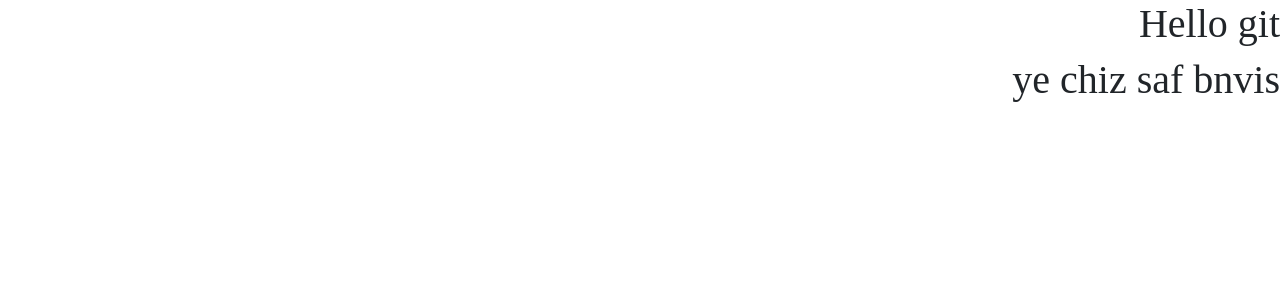
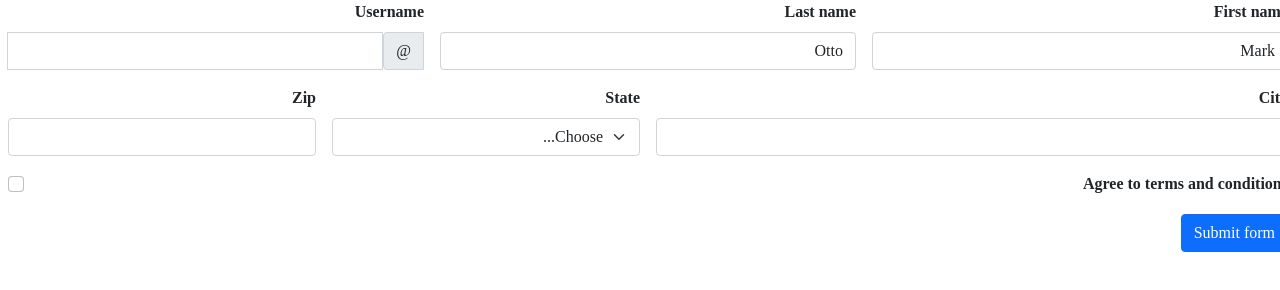
Before and after one commit to mohammad468/project-1, a website: page index.html in a window 1280 px wide. Drawn offline with nearby package versions, Linux system fonts and the light colour scheme.

Commit message:
create login bs

```diff
--- a/index.html
+++ b/index.html
@@ -27,9 +27,91 @@
     ></script>
   </head>
   <body class="mybg">
-    <h1>Hello git</h1>
-    <h1>ye chiz saf bnvis</h1>
-    <div class="transform" id="transform"></div>
-    <script src="js/script.js"></script>
+    <form class="row g-3 needs-validation" novalidate>
+      <div class="col-md-4">
+        <label for="validationCustom01" class="form-label">First name</label>
+        <input
+          type="text"
+          class="form-control"
+          id="validationCustom01"
+          value="Mark"
+          required
+        />
+        <div class="valid-feedback">Looks good!</div>
+      </div>
+      <div class="col-md-4">
+        <label for="validationCustom02" class="form-label">Last name</label>
+        <input
+          type="text"
+          class="form-control"
+          id="validationCustom02"
+          value="Otto"
+          required
+        />
+        <div class="valid-feedback">Looks good!</div>
+      </div>
+      <div class="col-md-4">
+        <label for="validationCustomUsername" class="form-label"
+          >Username</label
+        >
+        <div class="input-group">
+          <span class="input-group-text" id="inputGroupPrepend">@</span>
+          <input
+            type="text"
+            class="form-control"
+            id="validationCustomUsername"
+            aria-describedby="inputGroupPrepend"
+            required
+          />
+          <div class="invalid-feedback">Please choose a username.</div>
+        </div>
+      </div>
+      <div class="col-md-6">
+        <label for="validationCustom03" class="form-label">City</label>
+        <input
+          type="text"
+          class="form-control"
+          id="validationCustom03"
+          required
+        />
+        <div class="invalid-feedback">Please provide a valid city.</div>
+      </div>
+      <div class="col-md-3">
+        <label for="validationCustom04" class="form-label">State</label>
+        <select class="form-select" id="validationCustom04" required>
+          <option selected disabled value="">Choose...</option>
+          <option>...</option>
+        </select>
+        <div class="invalid-feedback">Please select a valid state.</div>
+      </div>
+      <div class="col-md-3">
+        <label for="validationCustom05" class="form-label">Zip</label>
+        <input
+          type="text"
+          class="form-control"
+          id="validationCustom05"
+          required
+        />
+        <div class="invalid-feedback">Please provide a valid zip.</div>
+      </div>
+      <div class="col-12">
+        <div class="form-check">
+          <input
+            class="form-check-input"
+            type="checkbox"
+            value=""
+            id="invalidCheck"
+            required
+          />
+          <label class="form-check-label" for="invalidCheck">
+            Agree to terms and conditions
+          </label>
+          <div class="invalid-feedback">You must agree before submitting.</div>
+        </div>
+      </div>
+      <div class="col-12">
+        <button class="btn btn-primary" type="submit">Submit form</button>
+      </div>
+    </form>
   </body>
 </html>
```
